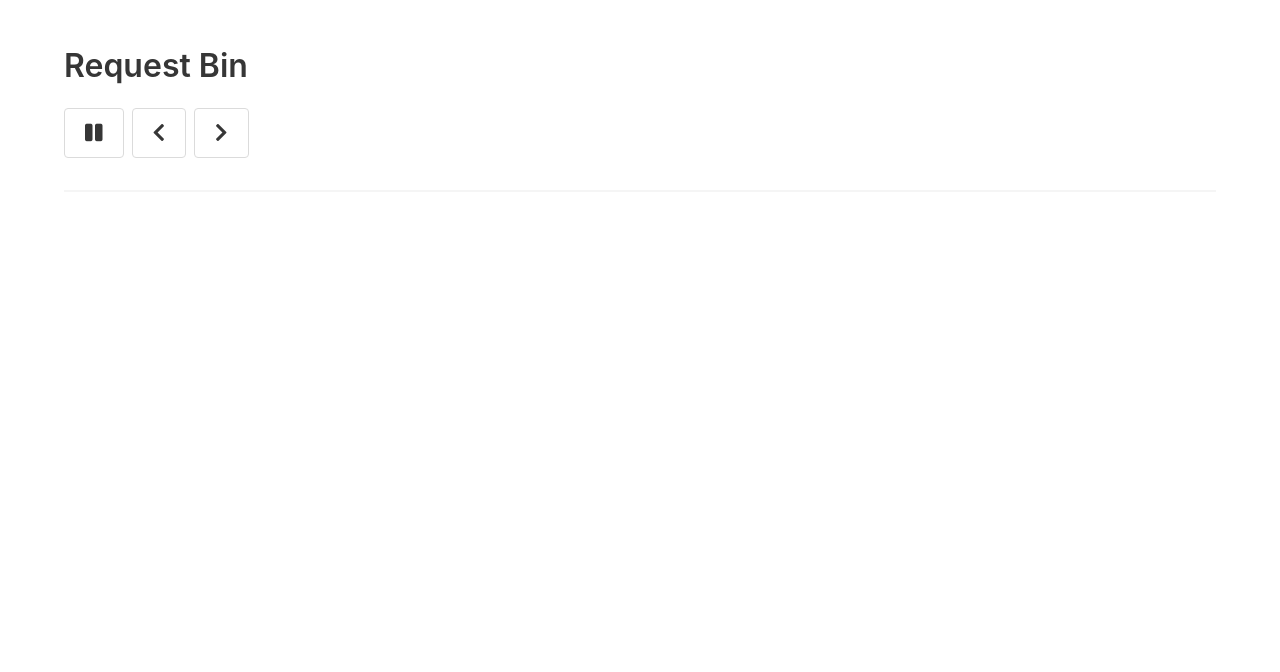
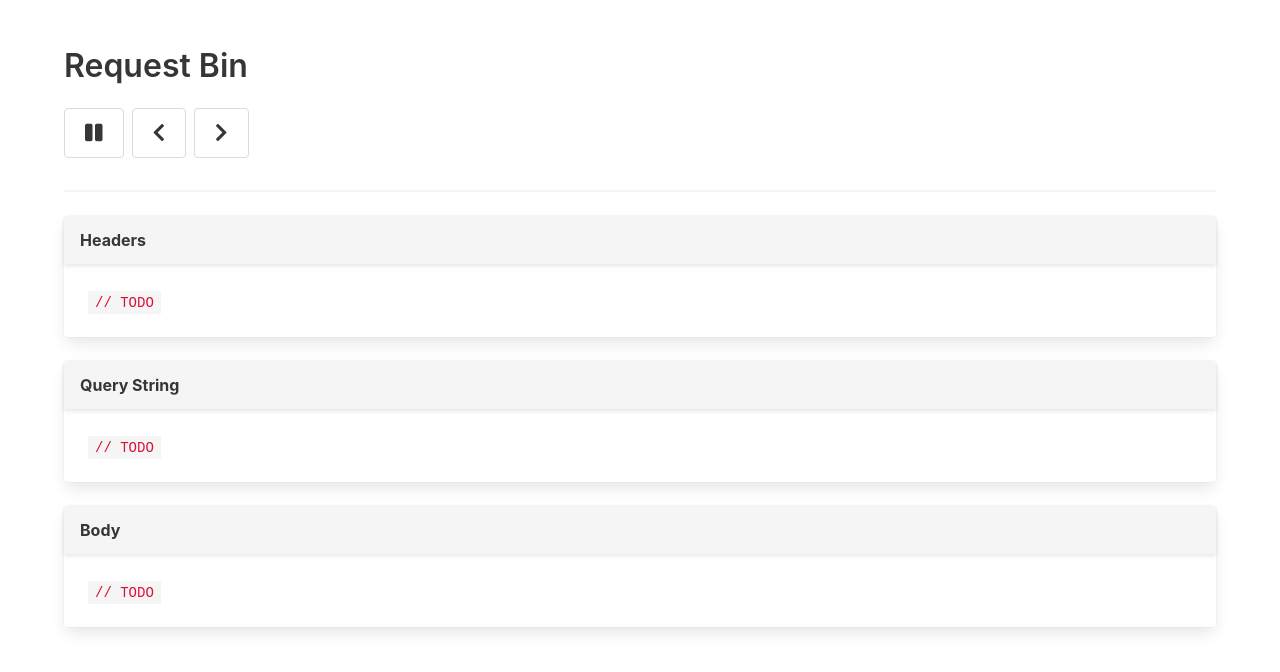
Before and after one commit to dansleboby/request-bin, a React (Create React App) app in the folder client/: page / in a window 1280 px wide. Shown: the top 672 px of the page. Built offline with nearby package versions, Linux system fonts and the light colour scheme; no server answers.

Commit message:
HttpRequest conceptualized

```diff
--- a/client/src/App.js
+++ b/client/src/App.js
@@ -1,6 +1,7 @@
 import React, {useEffect} from 'react';
 import './App.scss';
-import Controls from "./components/Controls/Controls";
+import Controls from "./components/controls/Controls";
+import ControlPanel from "./containers/ControlPanel/ControlPanel";
 
 function App() {
 
@@ -15,8 +16,7 @@ function App() {
                 <h1 className="title">
                     Request Bin
                 </h1>
-                <Controls/>
-                <hr/>
+                <ControlPanel/>
             </div>
         </section>
     );
--- /dev/null
+++ b/client/src/components/http/Body/HttpBody.js
@@ -0,0 +1,18 @@
+import React from 'react';
+
+const httpBody = () => (
+    <div className="card">
+        <header className="card-header has-background-light">
+            <p className="card-header-title">
+                Body
+            </p>
+        </header>
+        <div className="card-content">
+            <div className="content">
+                <code>// TODO</code>
+            </div>
+        </div>
+    </div>
+);
+
+export default httpBody;
--- /dev/null
+++ b/client/src/components/http/HttpHeaders/HttpHeaders.js
@@ -0,0 +1,18 @@
+import React from 'react';
+
+const httpHeaders = () => (
+    <div className="card">
+        <header className="card-header has-background-light">
+            <p className="card-header-title">
+                Headers
+            </p>
+        </header>
+        <div className="card-content">
+            <div className="content">
+                <code>// TODO</code>
+            </div>
+        </div>
+    </div>
+);
+
+export default httpHeaders;
--- /dev/null
+++ b/client/src/components/http/QueryString/HttpQueryString.js
@@ -0,0 +1,19 @@
+import React from 'react';
+
+const httpQueryString = () => (
+    <div className="card">
+        <header className="card-header has-background-light">
+            <p className="card-header-title">
+                Query String
+            </p>
+        </header>
+        <div className="card-content">
+            <div className="content">
+                <code>// TODO</code>
+            </div>
+        </div>
+    </div>
+
+);
+
+export default httpQueryString;
--- a/client/src/containers/ControlPanel/ControlPanel.js
+++ b/client/src/containers/ControlPanel/ControlPanel.js
@@ -1,9 +1,13 @@
 import React from 'react';
 import Root from "../Root/Root";
+import Controls from "../../components/controls/Controls";
+import HttpRequest from "../HttpRequest/HttpRequest";
 
 const controlPanel = () => (
     <Root>
-
+        <Controls/>
+        <hr/>
+        <HttpRequest/>
     </Root>
 );
 
--- /dev/null
+++ b/client/src/containers/HttpRequest/HttpRequest.js
@@ -0,0 +1,17 @@
+import React from 'react';
+import Root from "../Root/Root";
+import HttpHeaders from "../../components/http/HttpHeaders/HttpHeaders";
+import HttpQueryString from "../../components/http/QueryString/HttpQueryString";
+import HttpBody from "../../components/http/Body/HttpBody";
+
+const httpRequest = () => (
+    <Root>
+        <HttpHeaders/>
+        <br/>
+        <HttpQueryString/>
+        <br/>
+        <HttpBody/>
+    </Root>
+);
+
+export default httpRequest;
```
Also changed, not shown: client/src/components/controls/Controls.js (renamed from client/src/components/Controls/Controls.js), client/src/components/controls/NextButton.js (renamed from client/src/components/Controls/NextButton.js), client/src/components/controls/PlayButton.js (renamed from client/src/components/Controls/PlayButton.js), client/src/components/controls/PreviousButton.js (renamed from client/src/components/Controls/PreviousButton.js).
